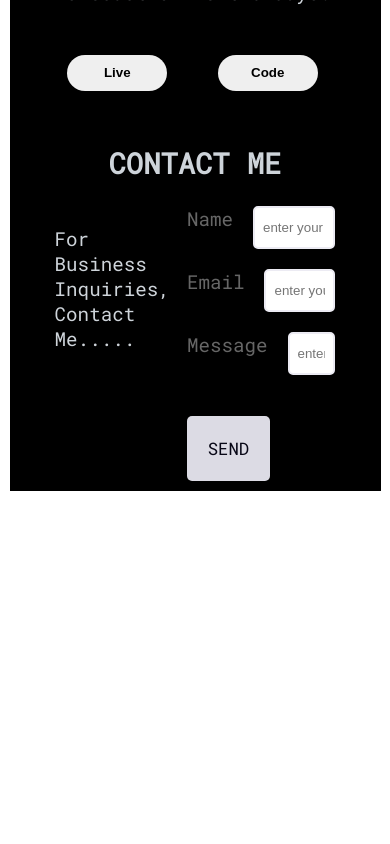
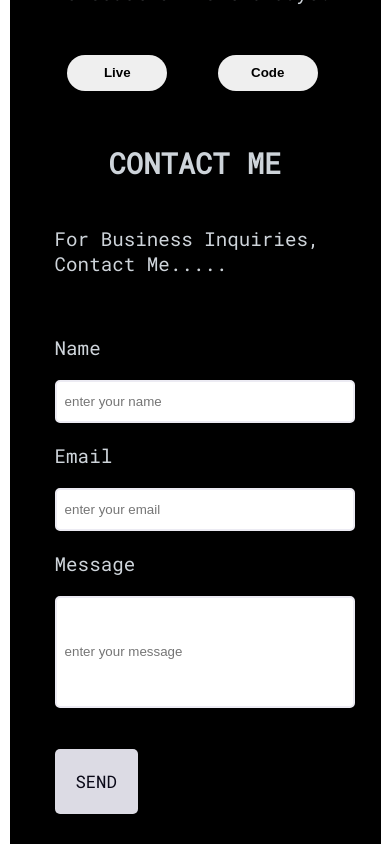
Before and after one commit to chichi5454/portfolio-project, a React (Create React App) app: page / in a window 390 px wide. Shown: the part 4913-5757 px from the top of the page. Before the commit the page ends 5404 px from the top, so only its background shows below. Built offline with nearby package versions, Linux system fonts and the light colour scheme; a web font is replaced by a local one.

Commit message:
form funtionality

```diff
--- a/src/Components/contact-components/ContactMe.jsx
+++ b/src/Components/contact-components/ContactMe.jsx
@@ -48,7 +48,11 @@ const ContactMe = () => {
           </div>
           <div className="form_group">
             <label htmlFor="">Message</label>
-            <input ref={messageRef} placeholder="enter your message" />
+            <input
+              ref={messageRef}
+              placeholder="enter your message"
+              className="form-message"
+            />
           </div>
           <button className="btn" disabled={loading}>
             SEND
--- a/src/Components/contact-components/contactme.css
+++ b/src/Components/contact-components/contactme.css
@@ -19,33 +19,28 @@
   display: flex;
   flex-direction: column;
   gap: 20px;
+  margin-top: 20px;
+  margin-bottom: 20px;
 }
 .form-page .for .form_group {
   width: 100%;
   display: flex;
   gap: 20px;
 }
-/* .form_group {
-  display: grid;
-  gap: 0.3rem;
-}
 
-form {
-  padding: 2rem;
-  display: grid;
-  gap: 1.5rem;
-  align-items: end;
-  align-content: center;
-} */
 input {
   border: 2px solid #ecebf3;
   padding: 12px 8px;
-  width: 100%;
+  width: 70%;
+}
+input.form-message {
+  height: 10vh;
 }
 label {
   text-transform: capitalize;
-  color: #666;
+  width: 30%;
 }
+
 input,
 button {
   border-radius: 5px;
@@ -63,3 +58,23 @@ button {
 h2 {
   text-align: center;
 }
+
+/* media queries************** */
+
+@media (max-width: 720px) {
+  .form-page {
+    flex-direction: column;
+  }
+  .form-page p {
+    width: 100%;
+  }
+  .form-page .for {
+    width: 100%;
+  }
+  .form-page .for .form_group {
+    flex-direction: column;
+  }
+  input {
+    width: 100%;
+  }
+}
```
